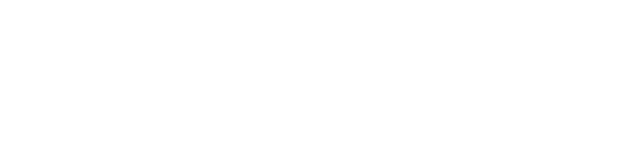
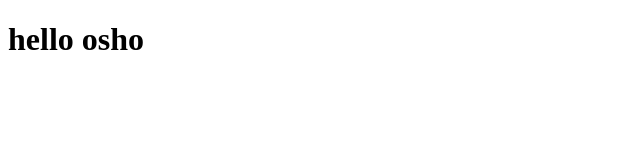
Before and after one commit to oshoup521/awsnode, a website: page public/index.html in a window 1280 px wide. Shown: the whole page, without its empty margins (0-640 px from the left). Drawn offline with Linux system fonts and the light colour scheme.

Commit message:
Update index.html

```diff
--- a/public/index.html
+++ b/public/index.html
@@ -7,6 +7,6 @@
     <title>aws testing</title>
 </head>
 <body>
-
+    <h1>hello osho</h1>
 </body>
 </html>
```
